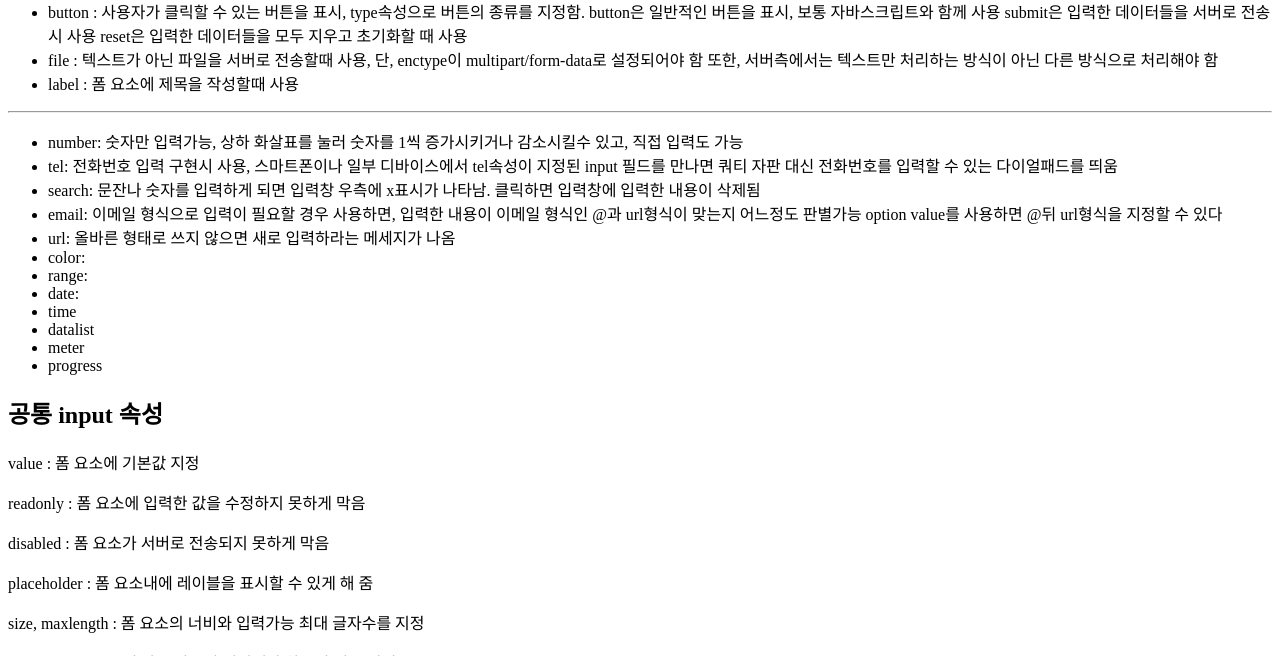
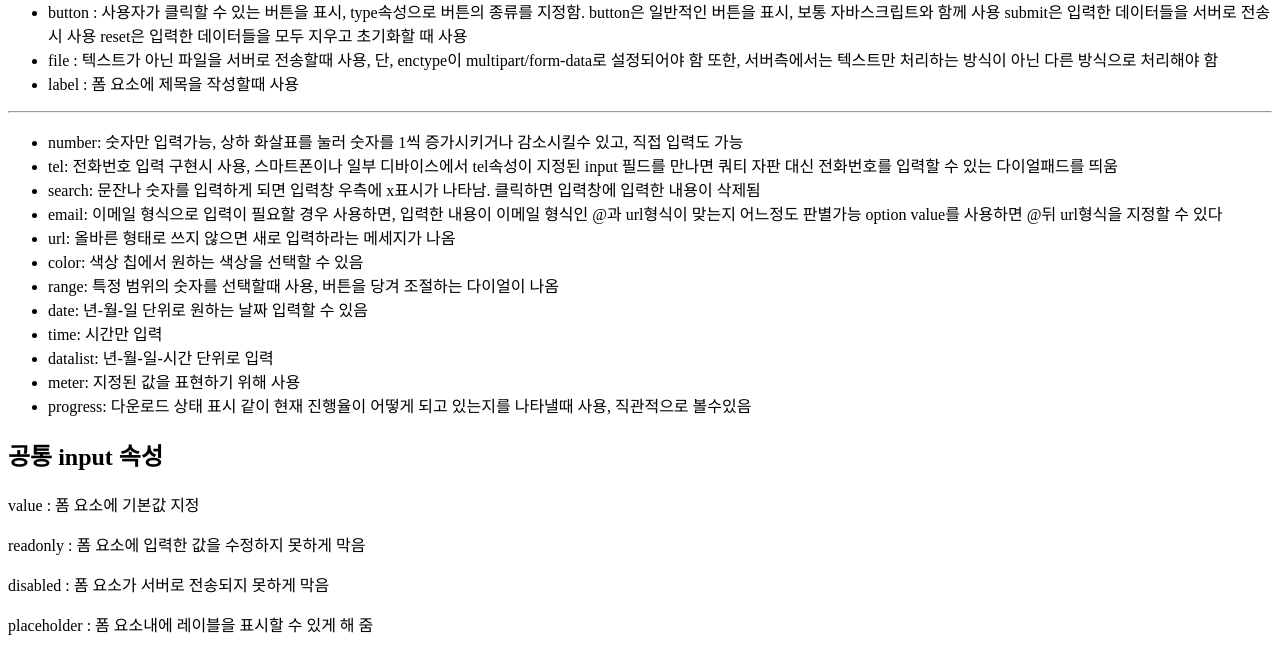
Before and after one commit to yoon741/frontends, a FastAPI app: page /html/form in a window 1280 px wide. Shown: the part 1513-2169 px from the top of the page. Run offline with FastAPI, Linux system fonts and the light colour scheme.

Commit message:
html5 - form 내용 추가

```diff
--- a/views/templates/html/07form.html
+++ b/views/templates/html/07form.html
@@ -119,13 +119,14 @@
             입력한 내용이 이메일 형식인 @과 url형식이 맞는지 어느정도 판별가능
             option value를 사용하면 @뒤 url형식을 지정할 수 있다</li>
         <li>url: 올바른 형태로 쓰지 않으면 새로 입력하라는 메세지가 나옴</li>
-        <li>color: </li>
-        <li>range: </li>
-        <li>date: </li>
-        <li>time</li>
-        <li>datalist</li>
-        <li>meter</li>
-        <li>progress</li>
+        <li>color: 색상 칩에서 원하는 색상을 선택할 수 있음</li>
+        <li>range: 특정 범위의 숫자를 선택할때 사용, 버튼을 당겨 조절하는 다이얼이 나옴</li>
+        <li>date: 년-월-일 단위로 원하는 날짜 입력할 수 있음</li>
+        <li>time: 시간만 입력</li>
+        <li>datalist: 년-월-일-시간 단위로 입력</li>
+        <li>meter: 지정된 값을 표현하기 위해 사용</li>
+        <li>progress: 다운로드 상태 표시 같이 현재 진행율이 어떻게 되고 있는지를 나타낼때 사용,
+                직관적으로 볼수있음</li>
     </ul>
 
 
```
